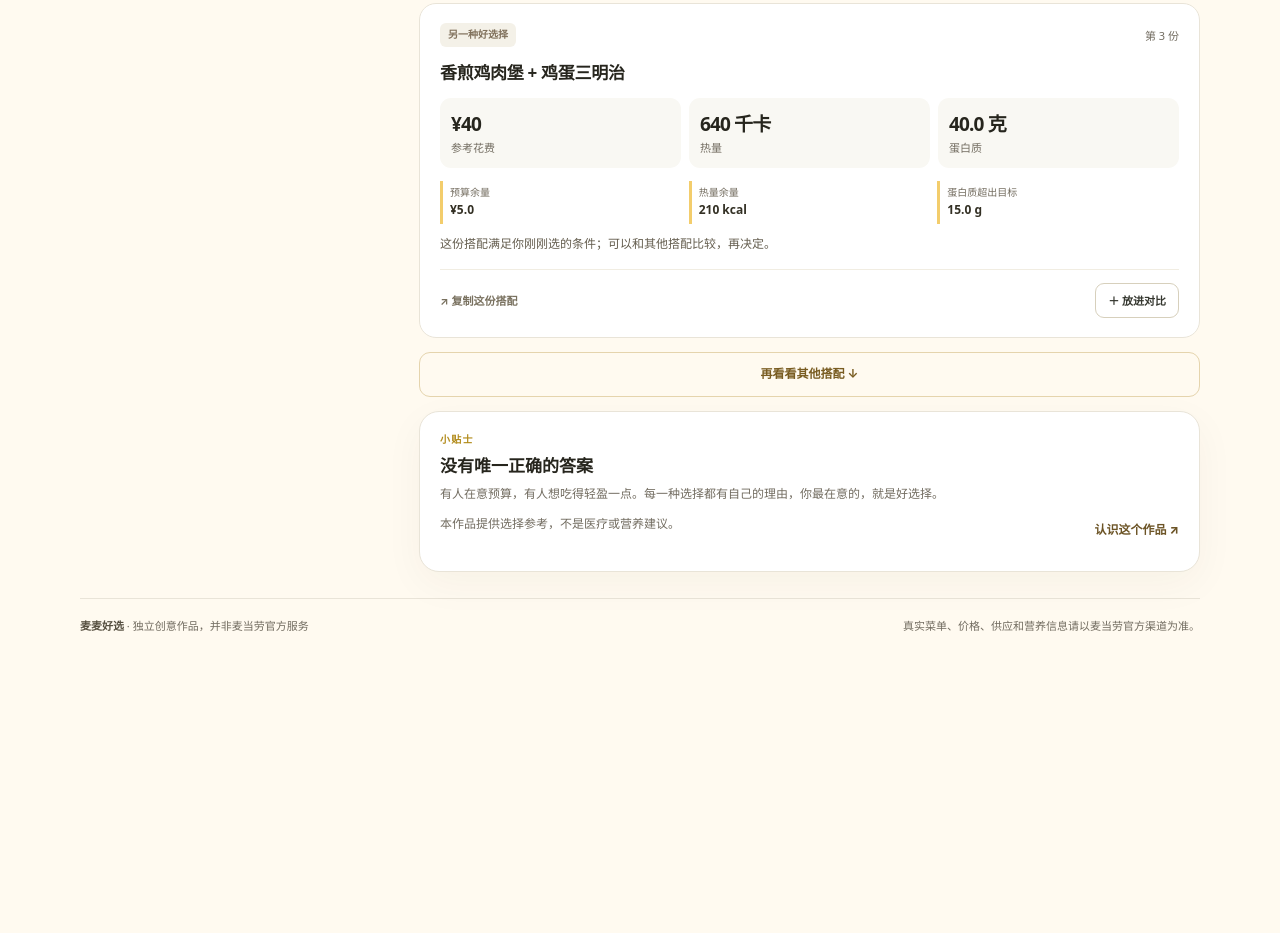
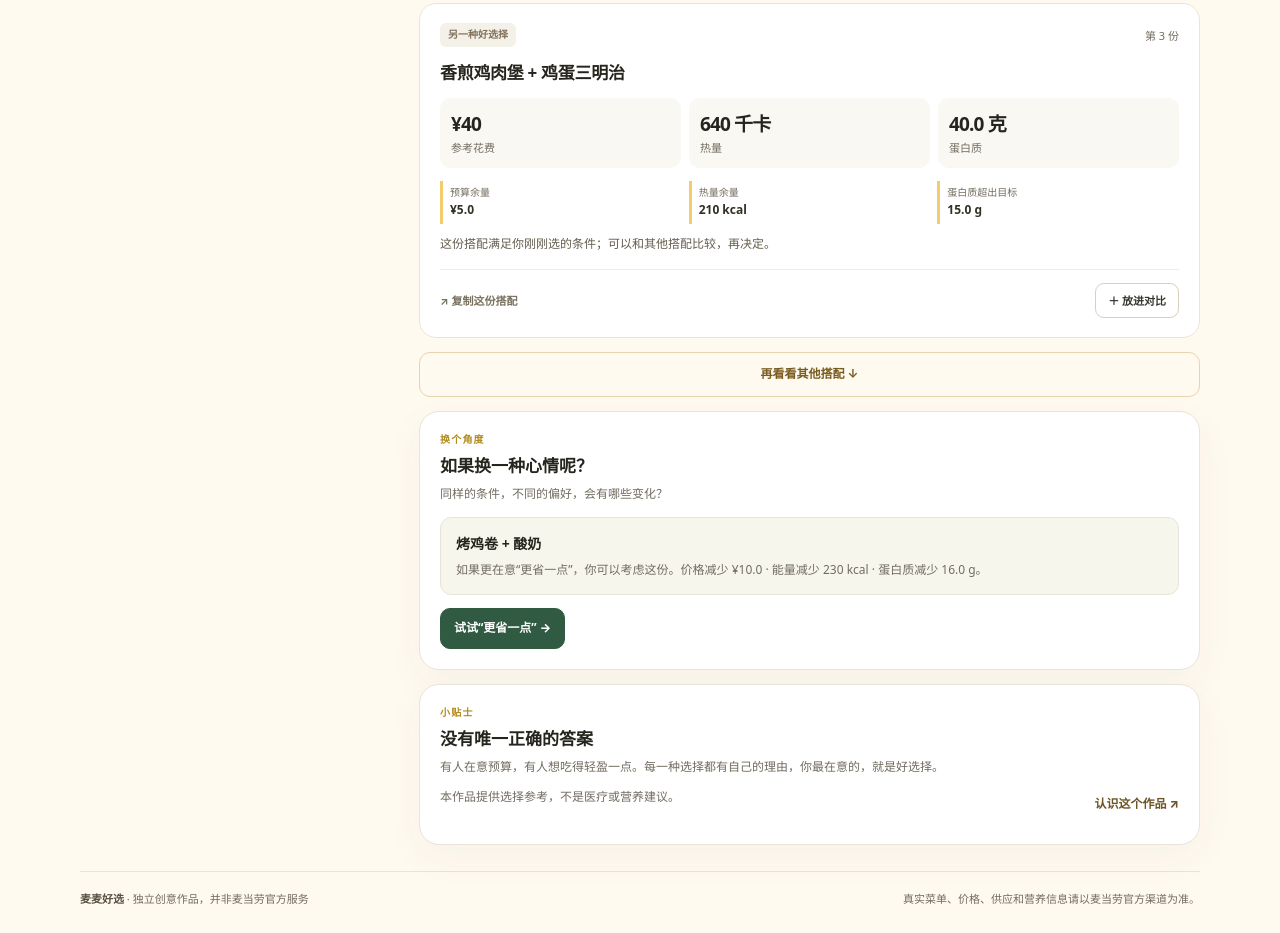
Before and after one commit to 37chengshan/mcd-skill-assistant, a website with bundled scripts: page docs/index.html in a window 1280 px wide. Shown: the part 1253-2186 px from the top of the page. Before the commit the page ends 1913 px from the top, so only its background shows below. Built offline with nearby package versions, Linux system fonts and the light colour scheme.

Commit message:
feat(exploration): alternate-meal scenario card with visible tradeoff comparison

```diff
--- a/docs/app.mjs
+++ b/docs/app.mjs
@@ -1,5 +1,5 @@
 import { optimize } from "./engine.mjs";
-import { comparePlans, explainPlan, rescueConstraints } from "./lab.mjs";
+import { comparePlans, explainPlan, rescueConstraints, scenarioSummary } from "./lab.mjs";
 // All food names and numbers on this page are deliberately fictional.
 const foods=[
 {id:"a",name:"香煎鸡肉堡",calories:360,protein:24,price:22},
@@ -107,6 +107,25 @@ function planCard(plan){
  });
  actions.append(copy,choice);item.append(actions);return item;
 }
+function renderScenario(){
+ const mode=settings.goal==="save"?"protein":"save";
+ const nextLabel=mode==="save"?"更省一点":"更有料";
+ const scenario=scenarioSummary(foods,{goal:settings.goal,budget:settings.budget,
+   maxCalories:settings.calories,minProtein:settings.protein,excludeIds:[...exclusions]});
+ const area=$("scenarioContent");area.replaceChildren();
+ $("tryScenario").textContent="试试“"+nextLabel+"” →";
+ $("tryScenario").dataset.nextGoal=mode;
+ const original=scenario.baseline.plans[0],alternate=scenario.alternate.plans[0];
+ if(!original||!alternate) {
+   area.append(node("p","","这次还没有另一种合适的搭配。换个条件，再来看看。"));
+   $("tryScenario").disabled=true;
+   return;
+ }
+ $("tryScenario").disabled=false;
+ area.append(node("strong","",alternate.foods.join(" + ")));
+ const difference=comparePlans(original,alternate);
+ area.append(node("p","","如果更在意“"+nextLabel+"”，你可以考虑这份。"+difference.narrative+"。"));
+}
 function render(){
  $("budgetValue").textContent="¥"+settings.budget;
  $("caloriesValue").textContent=settings.calories+" 千卡";
@@ -144,6 +163,7 @@ function render(){
  more.classList.toggle("hide",result.plans.length<=3);
  more.textContent=expanded?"收起其他搭配 ↑":"再看看其他搭配 ↓";
  comparePanel();
+ renderScenario();
  $("announce").textContent="找到 "+result.frontierSize+" 种可选搭配";
 }
 document.querySelectorAll("[data-goal]").forEach(b=>b.addEventListener("click",()=>{
@@ -162,6 +182,12 @@ $("surprise").addEventListener("click",()=>{
  const winner=[...document.querySelectorAll(".meal-card")].find(x=>x.dataset.planKey===luckyKey);
  if(winner){winner.setAttribute("tabindex","-1");winner.focus({preventScroll:true});winner.scrollIntoView({behavior:"smooth",block:"center"});}
 });
+$("tryScenario").addEventListener("click",()=>{
+ settings.goal=$("tryScenario").dataset.nextGoal;
+ selected.clear();luckyKey=null;expanded=false;render();
+ $("scenarioTitle").focus?.({preventScroll:true});
+ document.getElementById("cards").scrollIntoView({behavior:"smooth",block:"start"});
+});
 $("reset").addEventListener("click",()=>{
  Object.assign(settings,defaultSettings);exclusions.clear();selected.clear();expanded=false;luckyKey=null;render();
 });
--- a/docs/index.html
+++ b/docs/index.html
@@ -14,6 +14,7 @@
 @media(max-width:540px){.wrap{width:min(100% - 22px,1120px)}.topbar{height:56px}.top-actions{gap:8px}.nav-link{font-size:11px}.brand{font-size:15px}.sun{width:31px;height:31px}.hero{grid-template-columns:1fr 87px;padding:20px 0 18px}.hero h1{font-size:27px}.hero p{font-size:12px}.visual-circle{width:78px;height:78px}.food-emoji{font-size:56px}.visual-stamp{display:none}.intro-panel{padding:17px}.meal-card{padding:15px}.meal-card h3{font-size:15px}.metric{padding:9px 7px}.metric strong{font-size:15px}.metric span{font-size:10px}.why-lines{gap:4px}.why-line{font-size:9px;padding:3px 5px}.why-line strong{font-size:11px}.compare-grid{grid-template-columns:1fr}}
 @media(prefers-reduced-motion:reduce){*,*::before,*::after{scroll-behavior:auto!important;transition:none!important;animation:none!important}}
 .quick-row{display:flex;align-items:center;flex-wrap:wrap;gap:11px;margin-top:15px}.surprise{padding:10px 13px;background:#ffc83d;border:1px solid #e4b127;border-radius:11px;font-size:12px;font-weight:850;color:#473405;box-shadow:0 3px 0 #e1af24;touch-action:manipulation}.surprise:hover{background:#ffd858}.small-help{font-size:11px;color:#8a806d}.meal-card.is-picked{border:2px solid #378059!important;box-shadow:0 6px 27px #34805529!important}.picked-label{border-radius:7px;background:#e9f4eb;color:#286347;padding:5px 9px;font-weight:900;font-size:11px;margin-top:12px;display:inline-block}
+.scenario-body{margin:13px 0;padding:15px;background:#f7f6ed;border:1px solid #e7e5d9;border-radius:11px}.scenario-body strong{font-size:14px;display:block}.scenario-body p{line-height:1.65;margin-top:5px}.scenario-action{display:inline-flex;background:#315a42;border:1px solid #315a42;color:#fff;border-radius:10px;padding:10px 13px;font-weight:800;font-size:12px;touch-action:manipulation}.scenario-action:hover{background:#244936}
 </style>
 </head>
 <body>
@@ -43,7 +44,7 @@
 <div id="cards" class="results" aria-label="搭配结果"></div>
 <button type="button" class="more-button hide" id="showMore">再看看其他搭配 ↓</button>
 <section class="panel extra hide" id="compare" aria-labelledby="compare-title"><div class="section-number">03 · 放在一起看</div><h2 id="compare-title">两份搭配，哪份更适合你？</h2><p>挑两份后，这里会告诉你差在哪里。</p><div id="compareContent"></div></section>
-<section class="panel extra" id="tip"><div class="section-number">小贴士</div><h2>没有唯一正确的答案</h2><p>有人在意预算，有人想吃得轻盈一点。每一种选择都有自己的理由，你最在意的，就是好选择。</p><div class="link-line"><span class="section-copy">本作品提供选择参考，不是医疗或营养建议。</span><a href="https://github.com/37chengshan/mcd-skill-assistant" rel="noopener noreferrer">认识这个作品 ↗</a></div></section>
+<section class="panel extra" id="scenario" aria-labelledby="scenarioTitle"><div class="section-number">换个角度</div><h2 id="scenarioTitle">如果换一种心情呢？</h2><p id="scenarioIntro">同样的条件，不同的偏好，会有哪些变化？</p><div id="scenarioContent" class="scenario-body"></div><button type="button" id="tryScenario" class="scenario-action">试试另一种吃法 →</button></section><section class="panel extra" id="tip"><div class="section-number">小贴士</div><h2>没有唯一正确的答案</h2><p>有人在意预算，有人想吃得轻盈一点。每一种选择都有自己的理由，你最在意的，就是好选择。</p><div class="link-line"><span class="section-copy">本作品提供选择参考，不是医疗或营养建议。</span><a href="https://github.com/37chengshan/mcd-skill-assistant" rel="noopener noreferrer">认识这个作品 ↗</a></div></section>
 </div>
 </main>
 <footer class="trust"><span><strong>麦麦好选</strong> · 独立创意作品，并非麦当劳官方服务</span><span>真实菜单、价格、供应和营养信息请以麦当劳官方渠道为准。</span></footer>
```
